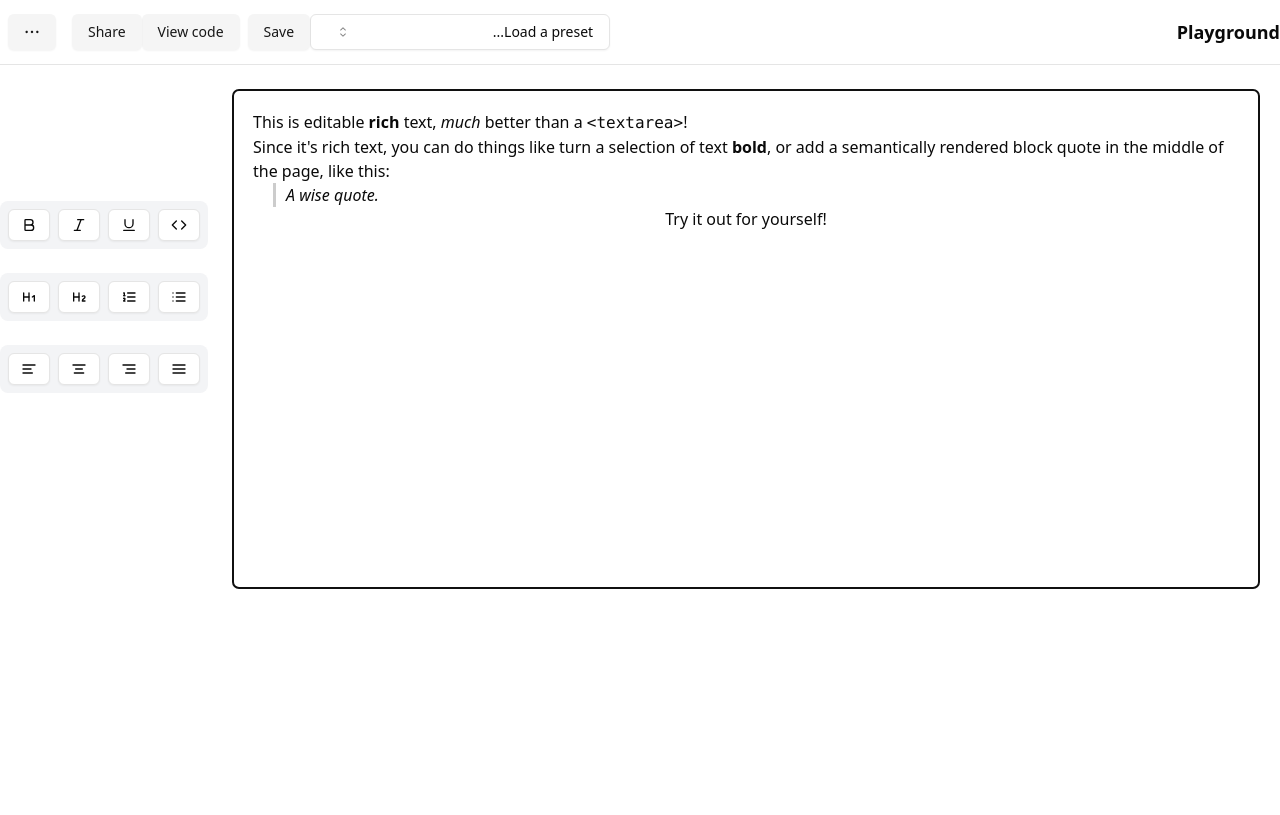
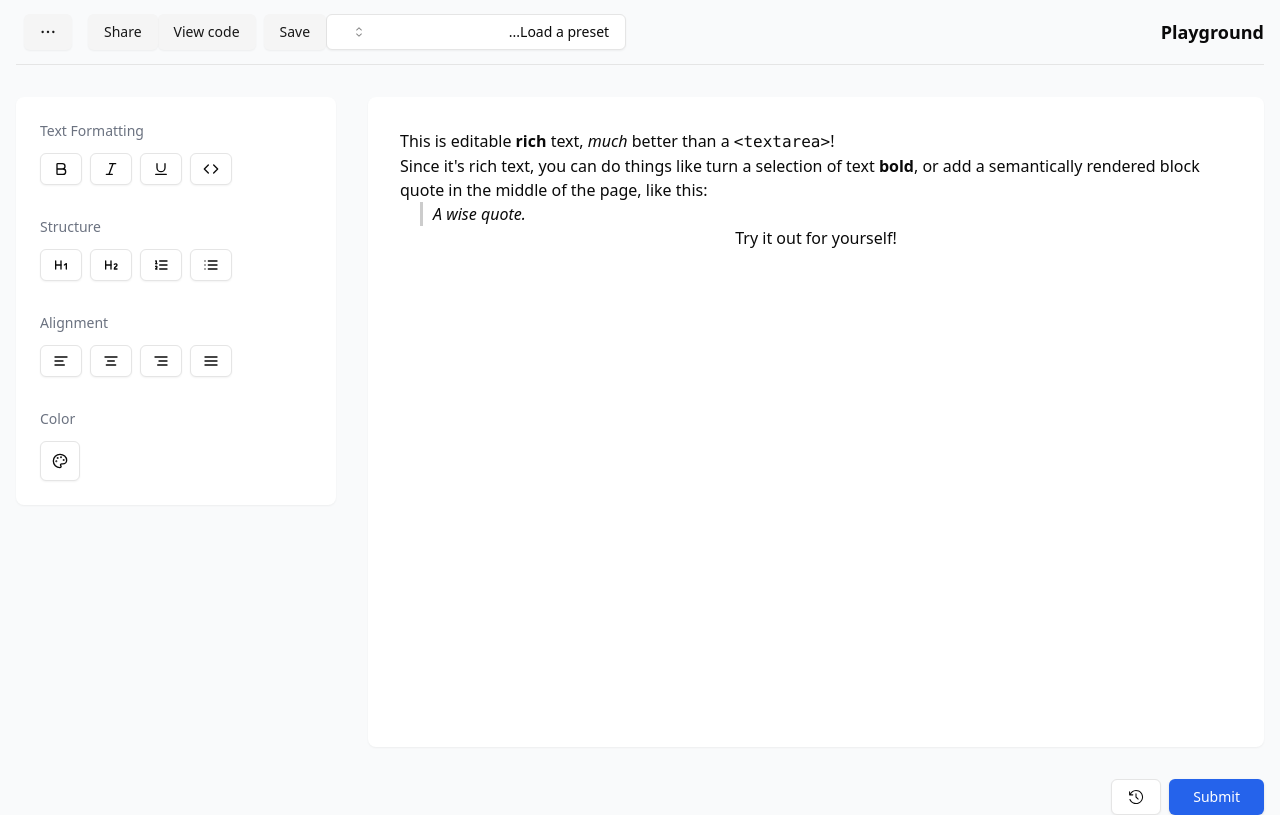
Before and after one commit to Ossama-Dev07/Text-editor, a React (Vite) app: page / in a window 1280 px wide. Built offline with nearby package versions, Linux system fonts and the light colour scheme.

Commit message:
final update of textEditor UI

```diff
--- a/src/whatsappGroupe/MainPage.jsx
+++ b/src/whatsappGroupe/MainPage.jsx
@@ -23,7 +23,8 @@ import {
   ListOrdered,
   Quote,
   Underline,
-} from "lucide-react";
+  Palette,
+} from "lucide-react"; // Added Palette icon
 import { Tabs } from "@/components/ui/tabs";
 import { Separator } from "@/components/ui/separator";
 import { PresetSelector } from "./components/preset-selector";
@@ -38,7 +39,12 @@ import {
   TooltipProvider,
   TooltipTrigger,
 } from "@/components/ui/tooltip";
-
+import {
+  Popover,
+  PopoverContent,
+  PopoverTrigger,
+} from "@/components/ui/popover"; // Added Popover for color picker
+import { CounterClockwiseClockIcon } from "@radix-ui/react-icons";
 
 const HOTKEYS = {
   "ctrl+b": "bold",
@@ -49,13 +55,29 @@ const HOTKEYS = {
 const LIST_TYPES = ["numbered-list", "bulleted-list"];
 const TEXT_ALIGN_TYPES = ["left", "center", "right", "justify"];
 
+// Color options for the color picker
+const COLORS = [
+  { name: "bg-black", value: "text-black" },
+  { name: "bg-blue-500", value: "text-blue-500" },
+  { name: "bg-green-500", value: "text-green-500" },
+  { name: "bg-red-500", value: "text-red-500" },
+  { name: "bg-yellow-500", value: "text-yellow-500" },
+  { name: "bg-purple-500", value: "text-purple-500" },
+];
+
 const MainPage = () => {
   const renderElement = useCallback((props) => <Element {...props} />, []);
   const renderLeaf = useCallback((props) => <Leaf {...props} />, []);
   const editor = useMemo(() => withHistory(withReact(createEditor())), []);
 
+  // Function to handle color change
+  const handleColorChange = (color) => {
+    Editor.addMark(editor, "color", color);
+  };
+
   return (
-    <div>
+    <div className="w-full min-h-screen bg-gray-50">
+      <div className="w-full px-4">
         <div
         className="container flex flex-col items-start justify-between space-y-2 py-4 sm:flex-row sm:items-center sm:space-y-0 md:h-16"
         dir="rtl"
@@ -72,41 +94,116 @@ const MainPage = () => {
         </div>
       </div>
       <Separator />
+
         <Tabs>
           <Slate editor={editor} initialValue={initialValue}>
-          <div className="h-full py-6">
-            <div className="grid h-full gap-6 md:grid-cols-[auto_1fr]">
-              {/* Button Toolbar */}
-              <div className="flex flex-col space-y-6 pt-28">
-                {/* Text Formatting Buttons */}
-                <div className="flex space-x-2 p-2 bg-gray-100 rounded-lg">
-                  <MarkButton format="bold" icon={<Bold />} />
-                  <MarkButton format="italic" icon={<Italic />} />
-                  <MarkButton format="underline" icon={<Underline />} />
-                  <MarkButton format="code" icon={<Code />} />
-                </div>
-
-                {/* Block Formatting Buttons */}
-                <div className="flex space-x-2 p-2 bg-gray-100 rounded-lg">
-                  <BlockButton format="heading-one" icon={<Heading1 />} />
-                  <BlockButton format="heading-two" icon={<Heading2 />} />
-                  <BlockButton format="numbered-list" icon={<ListOrdered />} />
-                  <BlockButton format="bulleted-list" icon={<List />} />
-                </div>
-
-                {/* Alignment Buttons */}
-                <div className="flex space-x-2 p-2 bg-gray-100 rounded-lg">
-                  <BlockButton format="left" icon={<AlignLeft />} />
-                  <BlockButton format="center" icon={<AlignCenter />} />
-                  <BlockButton format="right" icon={<AlignRight />} />
-                  <BlockButton format="justify" icon={<AlignJustify />} />
+            <div className="py-8">
+              <div className="grid gap-8 md:grid-cols-[320px_1fr]">
+                <div className="space-y-6">
+                  <div className="bg-white rounded-lg shadow-sm p-6 space-y-8">
+                    <div className="space-y-3">
+                      <p className="text-sm font-medium text-gray-500">
+                        Text Formatting
+                      </p>
+                      <div className="flex flex-wrap gap-2">
+                        <MarkButton
+                          format="bold"
+                          icon={<Bold className="w-5 h-5" />}
+                        />
+                        <MarkButton
+                          format="italic"
+                          icon={<Italic className="w-5 h-5" />}
+                        />
+                        <MarkButton
+                          format="underline"
+                          icon={<Underline className="w-5 h-5" />}
+                        />
+                        <MarkButton
+                          format="code"
+                          icon={<Code className="w-5 h-5" />}
+                        />
                       </div>
                     </div>
 
-              {/* Editable Area */}
-              <div className="w-full lg:pr-5 md:pr-5">
+                    <div className="space-y-3">
+                      <p className="text-sm font-medium text-gray-500">
+                        Structure
+                      </p>
+                      <div className="flex flex-wrap gap-2">
+                        <BlockButton
+                          format="heading-one"
+                          icon={<Heading1 className="w-5 h-5" />}
+                        />
+                        <BlockButton
+                          format="heading-two"
+                          icon={<Heading2 className="w-5 h-5" />}
+                        />
+                        <BlockButton
+                          format="numbered-list"
+                          icon={<ListOrdered className="w-5 h-5" />}
+                        />
+                        <BlockButton
+                          format="bulleted-list"
+                          icon={<List className="w-5 h-5" />}
+                        />
+                      </div>
+                    </div>
+
+                    <div className="space-y-3">
+                      <p className="text-sm font-medium text-gray-500">
+                        Alignment
+                      </p>
+                      <div className="flex flex-wrap gap-2">
+                        <BlockButton
+                          format="left"
+                          icon={<AlignLeft className="w-5 h-5" />}
+                        />
+                        <BlockButton
+                          format="center"
+                          icon={<AlignCenter className="w-5 h-5" />}
+                        />
+                        <BlockButton
+                          format="right"
+                          icon={<AlignRight className="w-5 h-5" />}
+                        />
+                        <BlockButton
+                          format="justify"
+                          icon={<AlignJustify className="w-5 h-5" />}
+                        />
+                      </div>
+                    </div>
+
+                    <div className="space-y-3">
+                      <p className="text-sm font-medium text-gray-500">Color</p>
+                      <Popover>
+                        <PopoverTrigger asChild>
+                          <Button
+                            variant="outline"
+                            size="default"
+                            className="w-10 h-10 p-0"
+                          >
+                            <Palette className="w-5 h-5" />
+                          </Button>
+                        </PopoverTrigger>
+                        <PopoverContent className="w-48 p-3">
+                          <div className="grid grid-cols-3 gap-3">
+                            {COLORS.map((color, idx) => (
+                              <button
+                                key={idx}
+                                className={`w-10 h-10 rounded-lg ${color.name} hover:ring-2 ring-offset-2 transition-all`}
+                                onClick={() => handleColorChange(color.value)}
+                              />
+                            ))}
+                          </div>
+                        </PopoverContent>
+                      </Popover>
+                    </div>
+                  </div>
+                </div>
+
+                <div className="bg-white rounded-lg shadow-sm">
                   <Editable
-                  className="w-full h-[500px] p-5 border rounded-md overflow-hidden"
+                    className="min-h-[650px] p-8 focus:outline-none"
                     renderElement={renderElement}
                     renderLeaf={renderLeaf}
                     spellCheck
@@ -126,6 +223,17 @@ const MainPage = () => {
             </div>
           </Slate>
         </Tabs>
+
+        <div className="flex justify-end  space-x-2" >
+          <Button variant="outline" className="px-4">
+            <CounterClockwiseClockIcon className="w-5 h-5" />
+            <span className="sr-only">Show history</span>
+          </Button>
+          <Button className="bg-blue-600 hover:bg-blue-700 text-white px-6">
+            Submit
+          </Button>
+        </div>
+      </div>
     </div>
   );
 };
@@ -251,6 +359,9 @@ const Leaf = ({ attributes, children, leaf }) => {
   if (leaf.underline) {
     children = <u>{children}</u>;
   }
+  if (leaf.color) {
+    children = <span className={leaf.color}>{children}</span>;
+  }
   return <span {...attributes}>{children}</span>;
 };
 
@@ -284,7 +395,6 @@ const BlockButton = ({ format, icon }) => {
         </TooltipContent>
       </Tooltip>
     </TooltipProvider>
-
   );
 };
 
--- a/src/whatsappGroupe/components/preset-share.jsx
+++ b/src/whatsappGroupe/components/preset-share.jsx
@@ -1,5 +1,4 @@
-import { CopyIcon } from "@radix-ui/react-icons";
-
+import { CopyIcon, CheckIcon } from "@radix-ui/react-icons"; // Added CheckIcon
 import { Button } from "@/components/ui/button";
 import { Input } from "@/components/ui/input";
 import { Label } from "@/components/ui/label";
@@ -8,8 +7,20 @@ import {
   PopoverContent,
   PopoverTrigger,
 } from "@/components/ui/popover";
+import { useState } from "react"; // Added useState for feedback
 
 export function PresetShare() {
+  const [isCopied, setIsCopied] = useState(false); // State to track if text is copied
+
+  // Function to handle copying the link
+  const handleCopyLink = () => {
+    const link = document.getElementById("link").value;
+    navigator.clipboard.writeText(link).then(() => {
+      setIsCopied(true); // Show "Copied" feedback
+      setTimeout(() => setIsCopied(false), 2000); // Reset after 2 seconds
+    });
+  };
+
   return (
     <Popover>
       <PopoverTrigger asChild>
@@ -35,9 +46,21 @@ export function PresetShare() {
               className="h-9"
             />
           </div>
-          <Button type="submit" size="sm" className="px-3">
-            <span className="sr-only">Copy</span>
-            <CopyIcon className="h-4 w-4" />
+          <Button
+            type="submit"
+            size="sm"
+            className="px-3"
+            onClick={handleCopyLink} // Add click handler
+          >
+            {isCopied ? (
+              <>
+                <CheckIcon className="h-4 w-4" /> {/* Show check icon */}
+              </>
+            ) : (
+              <>
+                <CopyIcon className="h-4 w-4" /> {/* Show copy icon */}
+              </>
+            )}
           </Button>
         </div>
       </PopoverContent>
```
Lines whose indentation alone changed are shown as unchanged.
